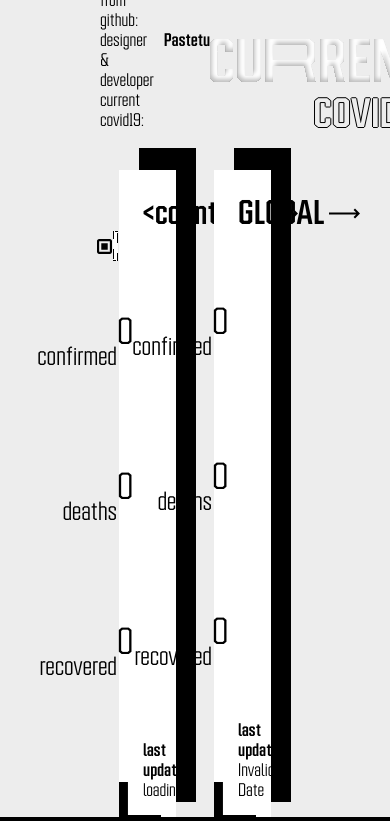
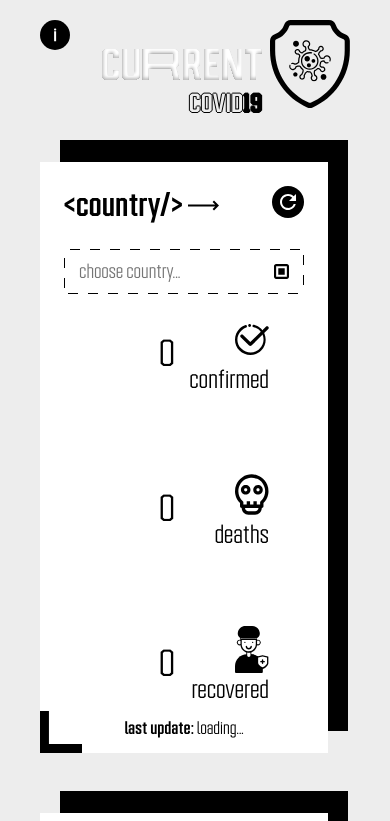
Before and after one commit to ryderdinh/CurrentCovid19, a React (Create React App) app: page / in a window 390 px wide. Shown: the top 821 px of the page. Built offline with nearby package versions, Linux system fonts and the light colour scheme; no server answers.

Commit message:
update spk

```diff
--- a/src/App.css
+++ b/src/App.css
@@ -2,11 +2,10 @@
   display: flex;
   flex-flow: column;
   position: relative;
-  justify-content: space-between;
   width: 100%;
-  height: 100%;
+  min-height: 100vh;
   padding: 20px 200px 3%;
-  overflow: hidden;
+  overflow-y: scroll;
 }
 
 .background-texture {
@@ -26,6 +25,7 @@ header {
   justify-content: space-between;
   z-index: 2;
   height: 110px;
+  margin-bottom: 50px;
 }
 
 .infomation {
@@ -92,24 +92,29 @@ header {
   margin-right: 10px;
 }
 main {
+  width: 100%;
+  max-height: 730px;
+  z-index: 2;
+  padding-right: 22px;
+}
+.ctn-ctn {
+  width: 100%;
+  height: 100%;
   display: flex;
   flex-flow: row;
-  justify-content: space-around;
-  width: 100%;
-  height: calc(100% - 110px - 5%);
-  max-height: 730px;
-  z-index: 2;
+  justify-content: space-between;
 }
 .box-data {
   position: relative;
   display: flex;
   flex-flow: column;
-  justify-content: space-between;
-  width: 30%;
-  height: 100%;
+  /* justify-content: space-between; */
+  width: 40%;
+  /* height: max-content; */
   background: #ffffff;
   box-shadow: 20px -22px 0px #000000;
   padding: 24px;
+  max-width: 430px;
 }
 .box-data .background-texture {
   width: 42px;
@@ -170,6 +175,7 @@ main {
   align-items: flex-end;
   width: 100%;
   position: relative;
+  margin: 25px 0;
 }
 .box-data .box-data__body .box-data--data-covid {
   display: flex;
@@ -239,13 +245,16 @@ main {
   font-size: 16px;
   width: 100%;
   text-align: center;
+  position: absolute;
+  bottom: 15px;
+  left: 0;
 }
 .box-data .box-data__footer p span {
   font-family: Redwing-m;
 }
 .box-data .box-data__body .search-box {
-  position: absolute;
-  top: -60px;
+  position: relative;
+  margin-bottom: 20px;
   width: 40%;
   margin-right: 35px;
 }
@@ -320,6 +329,11 @@ main {
   background-color: #fff;
   padding: 10px 0;
   filter: drop-shadow(0px 4px 4px rgba(0, 0, 0, 0.25));
+  transition: all 0.3s linear;
+  -webkit-transition: all 0.3s linear;
+  -moz-transition: all 0.3s linear;
+  -ms-transition: all 0.3s linear;
+  -o-transition: all 0.3s linear;
 }
 .box-data .box-data__body .search-box .drop-down-box.active {
   opacity: 1;
@@ -352,3 +366,5 @@ footer {
 footer .ic--copyright {
   margin: 0 5px;
 }
+
+/* RESPONSIVE------------------------- */
--- a/src/Responsive.css
+++ b/src/Responsive.css
@@ -1,25 +1,90 @@
 @media only screen and (max-width: 1400px) {
   .container {
     padding: 20px 100px;
+  }
+  .box-data {
+    width: 40%;
+    max-width: none;
   }
 }
 @media only screen and (max-width: 1200px) {
   .container {
     padding: 20px 100px;
   }
+  .box-data {
+    width: 45%;
+  }
 }
 @media only screen and (max-width: 992px) {
   .container {
     padding: 20px 100px;
+  }
+  main {
+    max-height: max-content;
+  }
+  .ctn-ctn {
+    flex-flow: column;
+    align-items: center;
+    margin-bottom: 25px;
+  }
+  .box-data {
+    width: 60%;
+  }
+  .box-data + .box-data {
+    margin-top: 60px;
   }
 }
 @media only screen and (max-width: 768px) {
   .container {
     padding: 20px 100px;
   }
+  header {
+    height: max-content;
+  }
+  .box-data {
+    width: 90%;
+  }
+  .infomation {
+    justify-content: flex-start;
+    /* padding-top: 5px; */
+  }
+  .infomation .infomation--content {
+    display: none;
+  }
+  .box-data .box-data__body .search-box {
+    margin: 0 0 20px;
+    width: 100%;
+  }
+  .box-data .box-data__body .search-box .search {
+    font-size: 18px;
+    height: 45px;
+    padding-left: 15px;
+  }
+  .box-data .box-data__body .search-box .ic {
+    right: 15px;
+  }
+  .box-data .box-data__body .search-box .drop-down-box .drop-down--item {
+    padding: 15px;
+  }
+  .box-data .box-data__body .search-box .drop-down-box {
+    height: 220px;
+  }
+  .logo .ic--covid {
+    width: 80px;
+    margin-left: 7.85px;
+  }
+  .logo .logo--name img {
+    width: 160px;
+  }
+  .logo .logo--name .logo-covid p {
+    font-size: 23px;
+  }
 }
 @media only screen and (max-width: 576px) {
   .container {
-    padding: 20px 100px;
+    padding: 20px 40px;
+  }
+  .box-data {
+    width: 100%;
   }
 }
--- a/src/components/Main/Main.js
+++ b/src/components/Main/Main.js
@@ -6,8 +6,10 @@ export class Main extends Component {
   render() {
     return (
       <main>
-        <BoxDataCountry />
-        <BoxDataGlobal />
+        <div className="ctn-ctn">
+          <BoxDataCountry />
+          <BoxDataGlobal />
+        </div>
       </main>
     );
   }
--- a/src/index.css
+++ b/src/index.css
@@ -16,14 +16,13 @@
 body {
   background: #ededed;
   width: 100%;
-  height: 100vh;
+  /* height: 100vh; */
   /* max-height: 100vh; */
-  overflow: hidden;
+  /* overflow: hidden; */
 }
 
 #root {
   width: 100%;
-  height: 100%;
 }
 
 @keyframes rotate2d {
```
Also changed, not shown: public/images/convenient.svg (added), public/images/rocket.svg (added).
